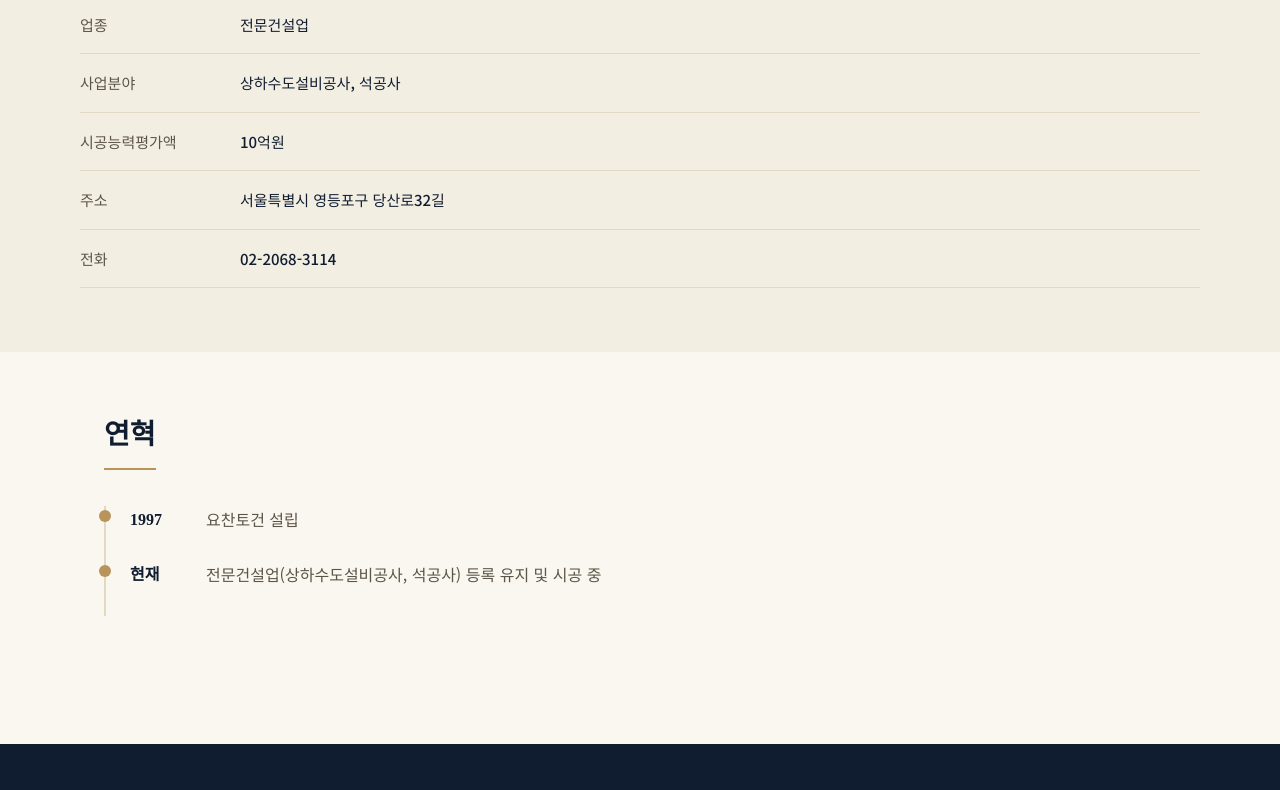
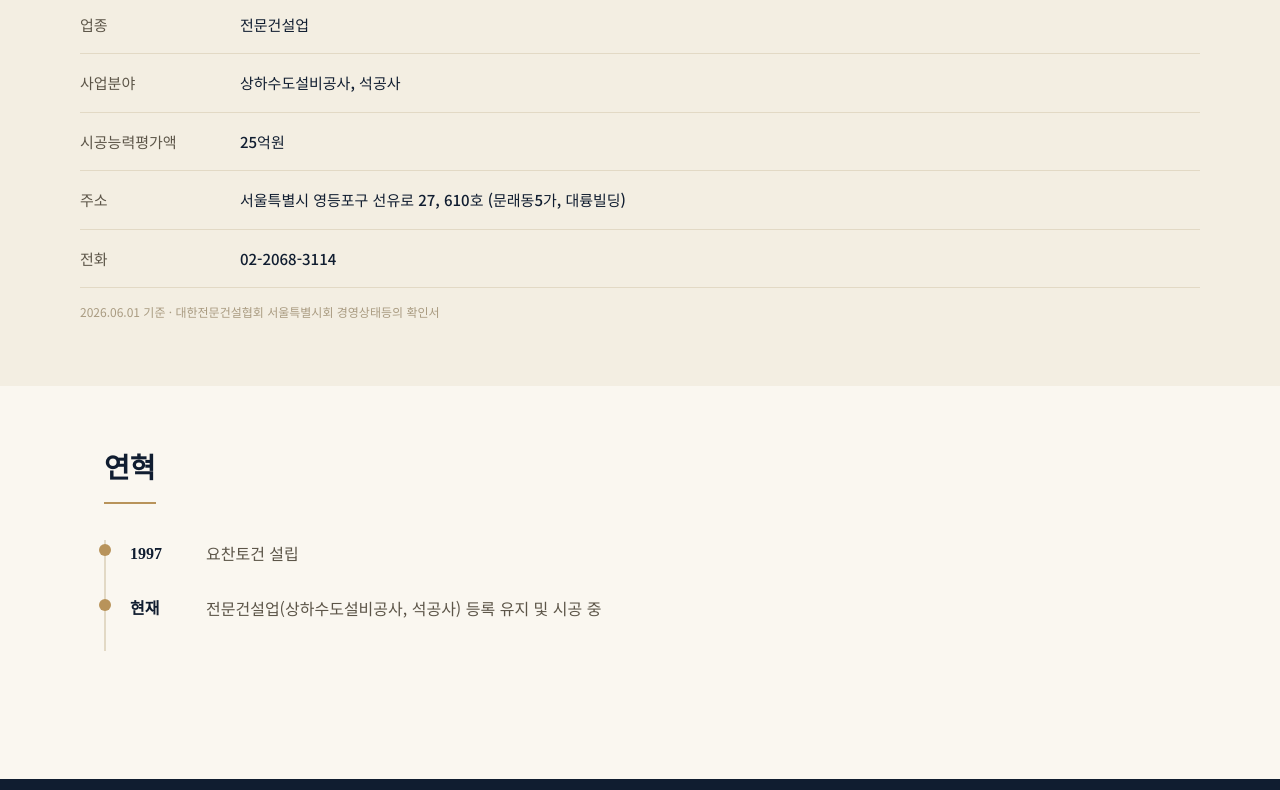
Before and after one commit to yochankon/company, a React (Vite) app: page /about in a window 1280 px wide. Shown: the part 1320-2110 px from the top of the page. Built offline with nearby package versions, Linux system fonts and the light colour scheme; no server answers.

Commit message:
fix: 주소 정보 갱신(선유로 27 대륭빌딩), 시공능력평가액 25억원 반영, 정보 기준일 표기 추가

```diff
--- a/src/App.css
+++ b/src/App.css
@@ -476,6 +476,12 @@
 .info-row dd {
   color: var(--color-navy-900);
   font-weight: 500;
+}
+
+.info-source {
+  margin-top: 14px;
+  font-size: 12px;
+  color: var(--color-gray-400);
 }
 
 .timeline {
--- a/src/data/company.js
+++ b/src/data/company.js
@@ -4,12 +4,14 @@ export const company = {
   ceo: '공미숙',
   founded: '1997.12.29',
   foundedYear: 1997,
-  address: '서울특별시 영등포구 당산로32길',
+  address: '서울특별시 영등포구 선유로 27, 610호 (문래동5가, 대륭빌딩)',
   phone: '02-2068-3114',
   industry: '전문건설업',
   fields: ['상하수도설비공사', '석공사'],
   employees: 2,
-  capabilityRating: '10억원',
+  capabilityRating: '25억원',
+  infoAsOf: '2026.06.01',
+  infoSource: '대한전문건설협회 서울특별시회 경영상태등의 확인서',
   slogan: '30년 가까운 경험, 믿을 수 있는 시공',
 }
 
--- a/src/pages/About.jsx
+++ b/src/pages/About.jsx
@@ -77,6 +77,9 @@ function About() {
             <dd>{company.phone}</dd>
           </div>
         </div>
+        <p className="info-source">
+          {company.infoAsOf} 기준 · {company.infoSource}
+        </p>
       </section>
 
       <section className="section">
```
